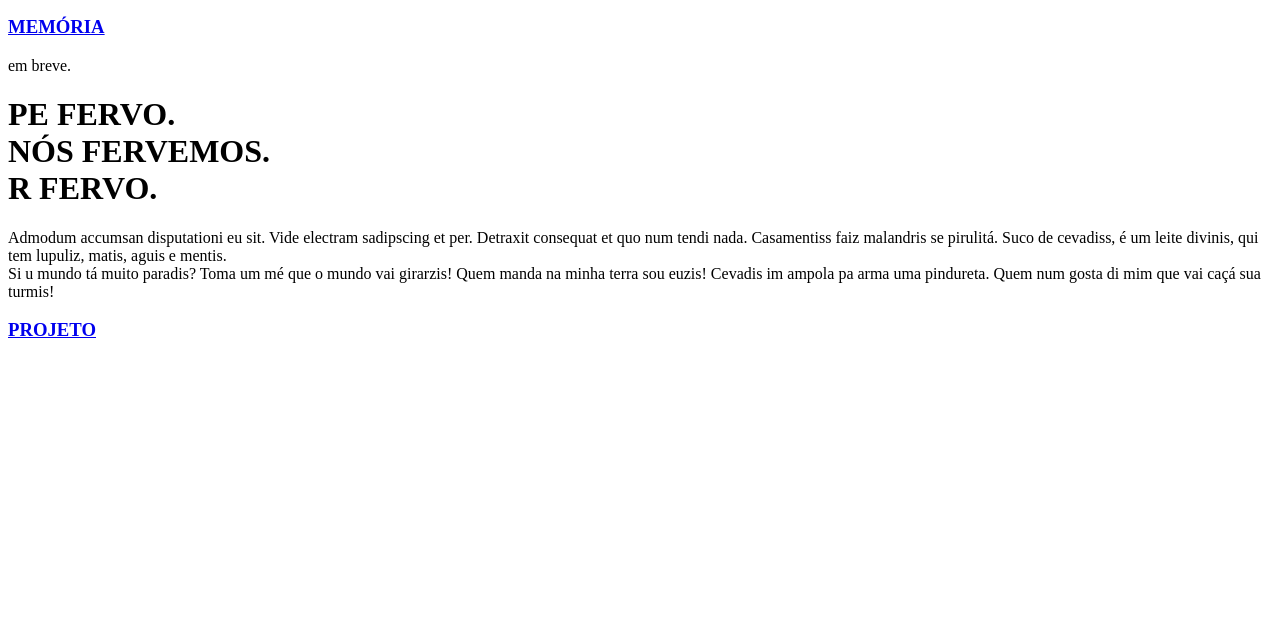
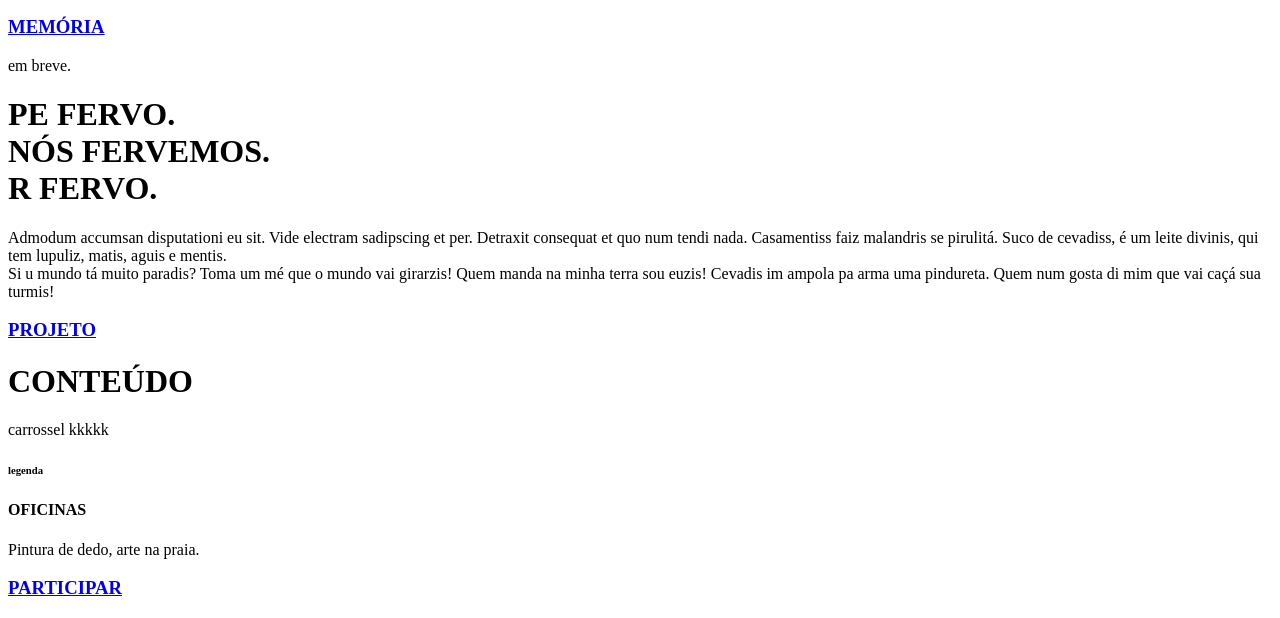
Before and after one commit to hallow65/rfervo-site, a plain HTML site: page teste/rfervo.html in a window 1280 px wide. Shown: the part 693-1311 px from the top of the page. Before the commit the page ends 1053 px from the top, so only its background shows below. Drawn offline with Linux system fonts and the light colour scheme.

Commit message:
seção conteúdo (sem carrossel pq ne)

```diff
--- a/teste/rfervo.html
+++ b/teste/rfervo.html
@@ -82,11 +82,9 @@
 
 
     <!-- O ENCONTRO -->
-
-
     <div class="encontro-box">
 
-    	<!-- R DESIGN -->
+    	<!-- R Design -->
     	<div class="r-design-box">
     		<h1>R DESIGN</h1>
     		<p>Mussum Ipsum, cacilds vidis litro
@@ -102,7 +100,7 @@ dapibus.
             </p>
         </div>
 
-        <!-- MEMÓRIA -->
+        <!-- Memória -->
         <div class="memoria-box">
        	    <a href="#">
                 <h3>MEMÓRIA</h3>
@@ -110,7 +108,7 @@ dapibus.
   	        <p class="em-breve">em breve.<p>
         </div>
 
-        <!-- R FERVO -->
+        <!-- R Fervo -->
         <div class="r-fervo-box">
         	<h1>PE FERVO.<br>
         		NÓS FERVEMOS.<br>
@@ -133,16 +131,45 @@ mim que vai caçá sua turmis!
             </p>
         </div>
 
+        <!-- Projeto -->
         <div class="projeto">
         	<a href="https://issuu.com/rfervo/docs/projeto_r_fervo.compressed">
         	    <h3>PROJETO</h3>
         	</a>
         </div>
 
+    </div>
+    <!-- FIM dO ENCONTRO -->
+
+
+
+    <!-- CONTEÚDO -->
+    <div class="conteudo-box">
+        <h1>CONTEÚDO</h1>
+
+        <div class="conteúdo-carrossel">
+        	<p>carrossel kkkkk</p>
+        	<h6 class="legenda">legenda</h6>
+        </div>
+
+
+        <h4>OFICINAS</h4>
+        <p>Pintura de dedo, arte na praia.</p>
+
+        <div class="projeto">
+        	<a href="#">
+        	    <h3>PARTICIPAR</h3>
+        	</a>
+        </div>
+    </div>
+   <!-- FIM DO CONTEÚDO -->
+
+
+   <!-- EDITAIS -->
+   <div class="editais-box">
+
 
    </div>
-
-
 
 
     <!-- pra teste -->
```
